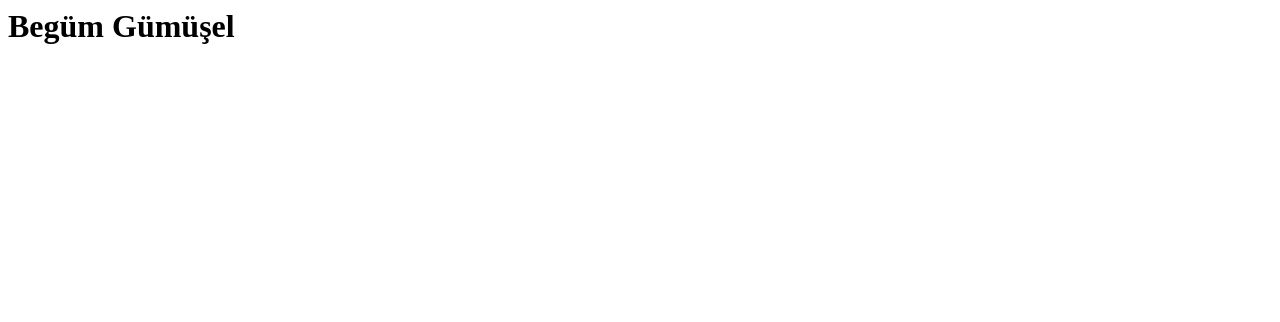
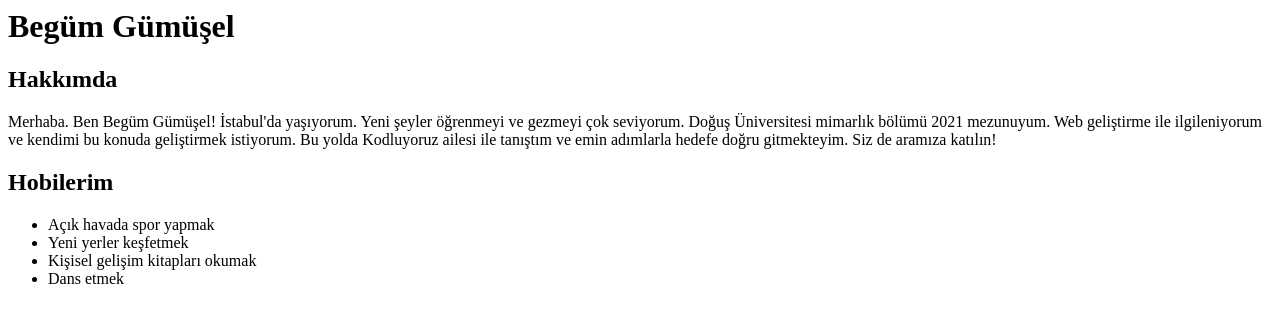
Before and after one commit to begumusel/Kodluyoruz, a plain HTML site: page index.html in a window 1280 px wide. Drawn offline with Linux system fonts and the light colour scheme.

Commit message:
html metnini yazdım

```diff
--- a/index.html
+++ b/index.html
@@ -1 +1,17 @@
+<!-- Başlık 1 -->
 <h1>Begüm Gümüşel</h1>
+<!-- Başlık 2 -->
+<h2>Hakkımda</h2>
+<!-- Paragraf 1 -->
+<p>Merhaba. Ben Begüm Gümüşel! İstabul'da yaşıyorum. Yeni şeyler öğrenmeyi ve gezmeyi çok seviyorum. Doğuş Üniversitesi mimarlık bölümü 2021 mezunuyum. Web geliştirme ile ilgileniyorum ve kendimi bu konuda geliştirmek istiyorum. Bu yolda Kodluyoruz ailesi ile tanıştım ve emin adımlarla hedefe doğru gitmekteyim. Siz de aramıza katılın! </p>
+<!-- Başlık 3 -->
+<h2>Hobilerim</h2>
+<!-- Paragraf 2 -->
+<p>
+    <ul>
+        <li>Açık havada spor yapmak</li>
+        <li>Yeni yerler keşfetmek</li>
+        <li>Kişisel gelişim kitapları okumak</li>
+        <li>Dans etmek</li>
+    </ul>
+</p>
```
